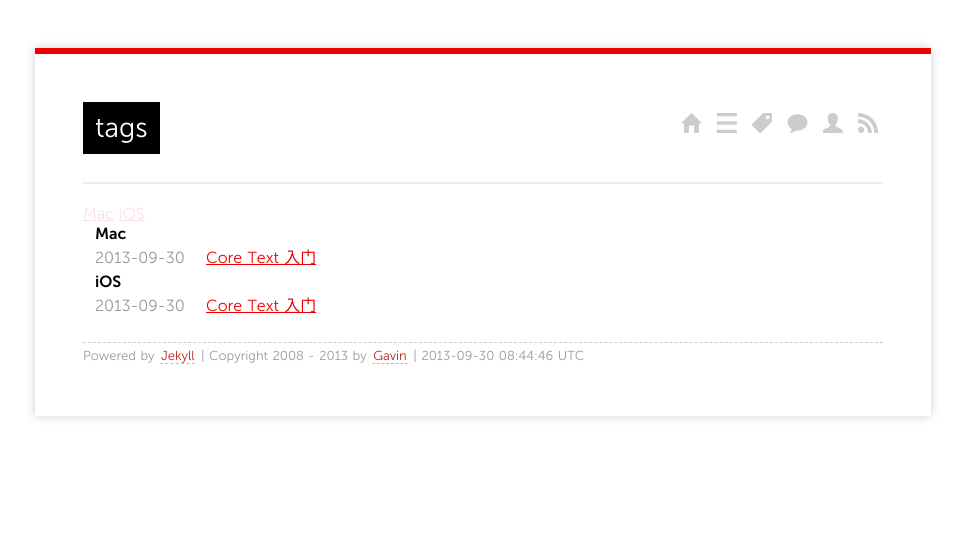
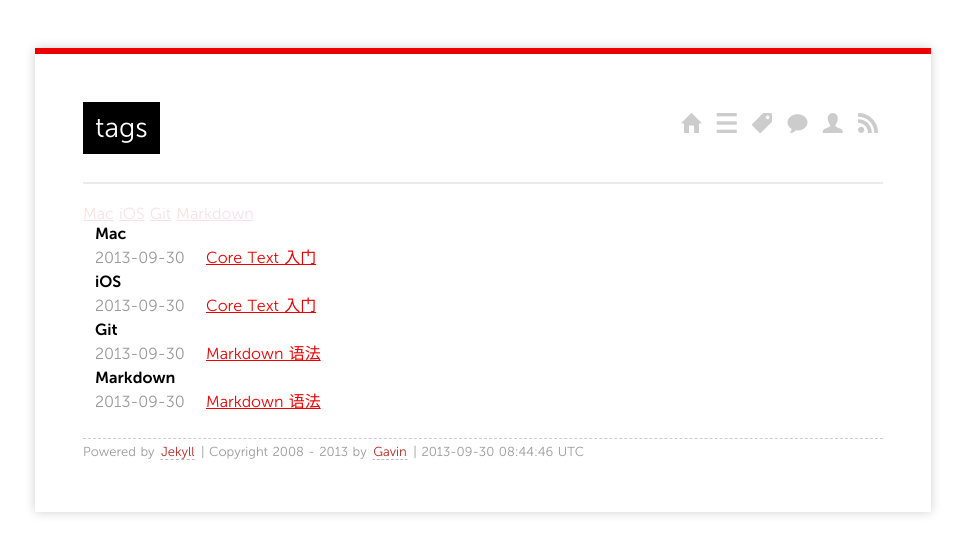
Before and after one commit to gavin-gs/gavin-gs.github.com, a Jekyll site: the page built from tags/index.md, in a window 1280 px wide. Shown: the top 554 px of the page, without its empty margins (157-1122 px from the left). Built offline with Jekyll 4.4.1, drawn with Linux system fonts in a browser that asks for light colours; Markdown is read by kramdown in place of the engine named in the settings.

Commit message:
增加文章

```diff
--- /dev/null
+++ b/_posts/2013/2013-09-30-markdown-syntax.md
@@ -0,0 +1,13 @@
+---
+
+layout: post
+title: Markdown 语法
+categories:
+- Programming
+tags:
+- Git
+- Markdown
+
+---
+
+Markdown 语法，详见：http://markdown.tw/
```
Also changed, not shown: about/index.md (+0 -2 lines).
